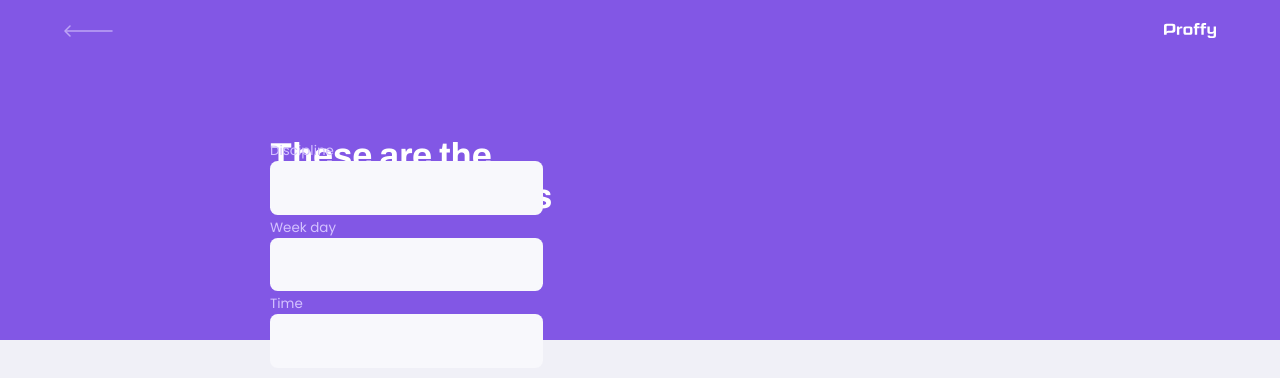
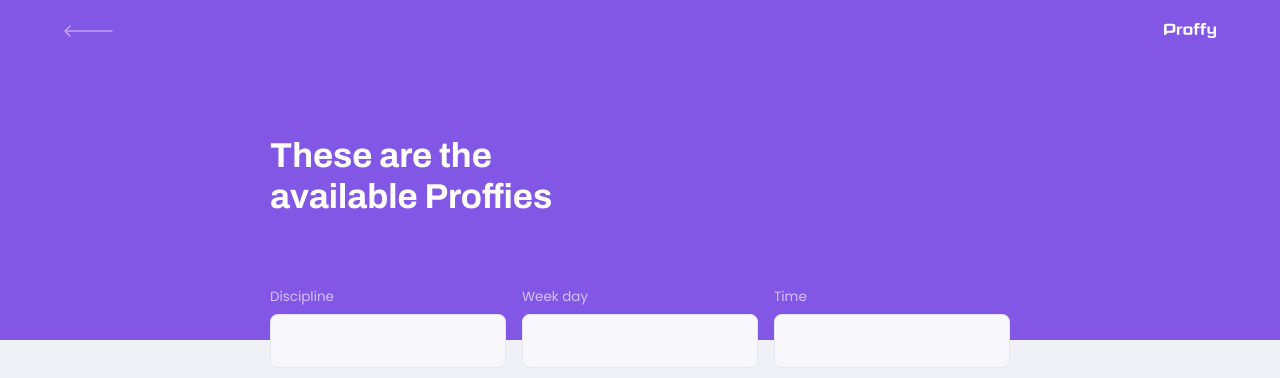
Before and after one commit to leost3/Proffy, a React (Create React App) app: page /study in a window 1280 px wide. Shown: the top 378 px of the page. Built offline with nearby package versions, Linux system fonts and the light colour scheme.

Commit message:
reactor: fix styles in teacherlist

```diff
--- a/src/pages/teacher-list/styles.css
+++ b/src/pages/teacher-list/styles.css
@@ -1,4 +1,4 @@
-#page-teacher-list {
+#page-teacher-list{
   width: 100vw;
   height: 100vh;
 }
@@ -7,61 +7,91 @@
   margin-top: 3.2rem;
 }
 
-#search-teachers label {
+#search-teachers label{
   color: var(--color-text-in-primary);
 }
 
-#search-teachers .input-block {
+#search-teachers .input-block{
   position: relative;
 }
 
-#search-teachers .input-block + .input-block {
+#search-teachers .input-block + .input-block{
   margin-top: 1.4rem;
 }
 
-#search-teachers .input-block label {
+#search-teachers .input-block label{
   font-size: 1.4rem;
 }
 
-#search-teachers .input-block input {
+#search-teachers .input-block input{
   width: 100%;
   height: 5.6rem;
-  margin-top: 0, 8rem;
+  margin-top: 0.8rem;
   border-radius: 0.8rem;
-  background: var(--color-input-background);
-  border: 1px solid var(--color-inline-in-white);
+  background-color: var(--color-input-background);
+  border: 1px solid var(--color-line-in-white);
   outline: 0;
   padding: 0 1.6rem;
   font: 1.6rem Archivo;
 }
 
-#search-teachers .input-block:focus-within::after {
-  width: calc(100% - 3.2rem);
+#search-teachers .input-block:focus-within::after{
+  width: calc(100% - 3.2);
   height: 2px;
-  content: "";
-  background: var(--color-primary-light);
+  content: '';
+  background-color: var(--color-primary-light);
   position: absolute;
   left: 1.6rem;
   right: 1.6rem;
   bottom: 0;
 }
 
-@media (min-width: 700px) {
-  #page-teacher-list {
+#page-teacher-list main{
+  margin: 3.2rem auto;
+  width: 90%;
+}
+
+@media (min-width: 700px){
+  #page-teacher-list{
       max-width: 100%;
   }
 
   #search-teachers {
       display: grid;
-    grid-template-columns: repeat(1fr, 3);
+      grid-template-columns: repeat(3, 1fr);
       column-gap: 16px;
       position: absolute;
       bottom: -28px;
   }
 
-
-  #search-teachers .input-block + .input-block {
+  #search-teachers .input-block + .input-block{
       margin-top: 0;
   }
 
+  #page-teacher-list main{
+      padding: 3.2rem 0;
+      max-width: 740px;
+      margin: 0 auto;
+
   }
+
+  .teacher-item header,
+  .teacher-item footer {
+      padding: 3.2rem;
+  }
+  .teacher-item > p {
+      padding: 0 3.2rem;
+  }
+  .teacher-item footer p strong {
+      display: initial;
+      margin-left: 1.6rem;
+  }
+  .teacher-item footer button {
+      width: 24.5rem;
+      font-size: 1.6rem;
+      justify-content: center;
+  }
+  .teacher-item footer button img{
+      margin-right: 1.6rem;
+  }
+}
```
Lines whose indentation alone changed are shown as unchanged.
